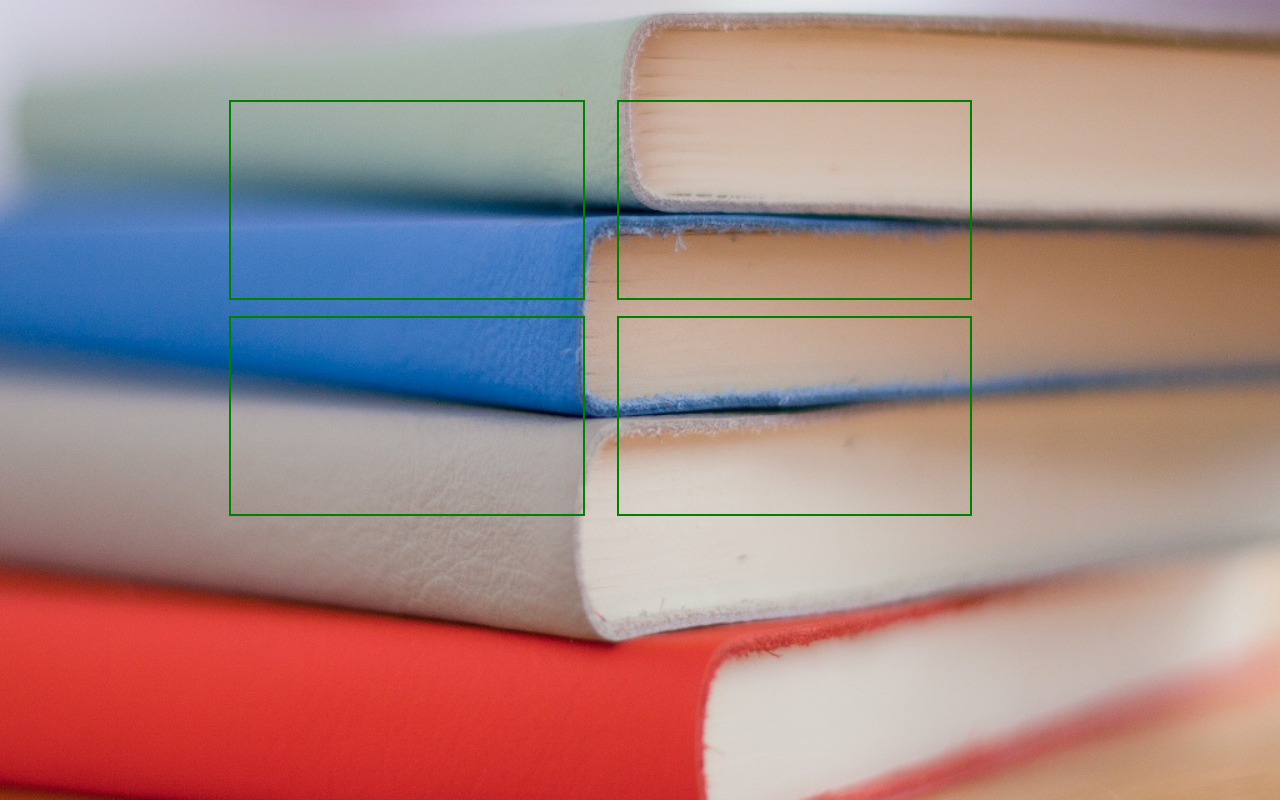
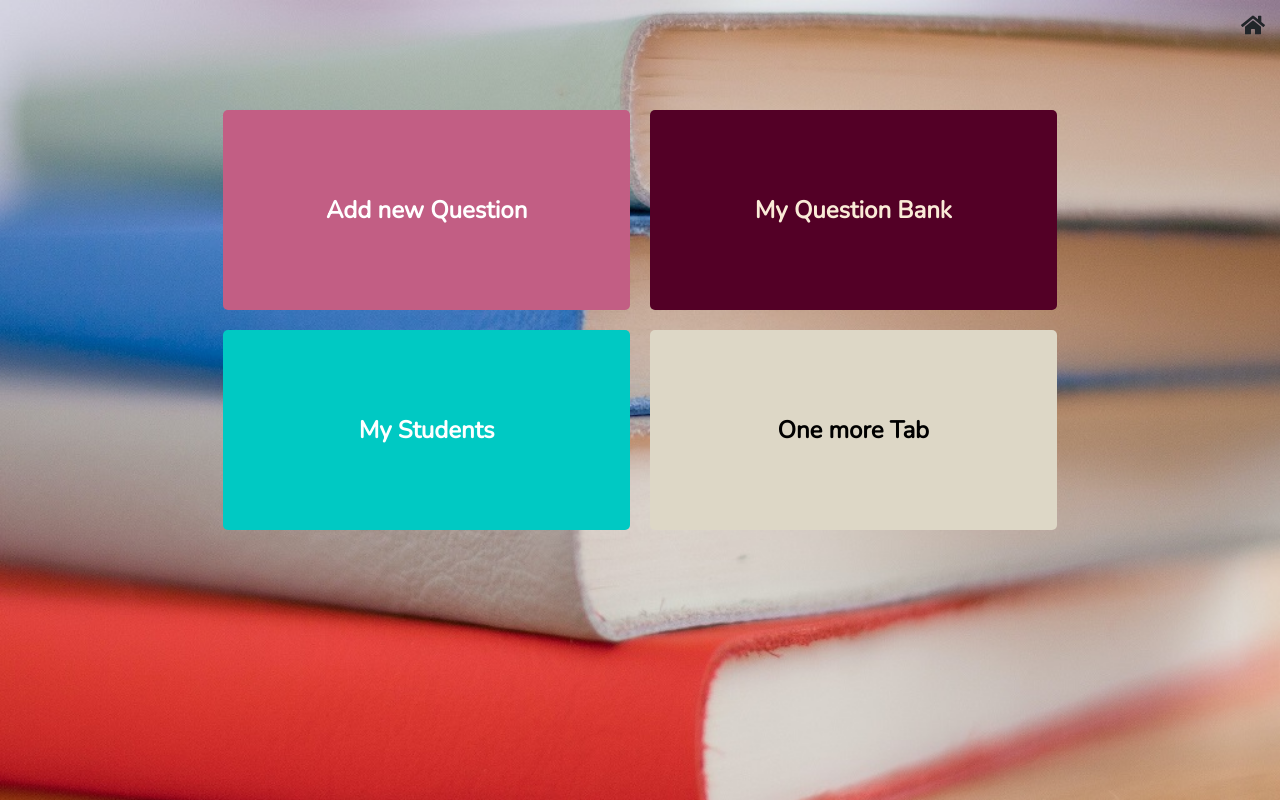
Before and after one commit to Paddybaba/thequestionmark, a Next.js app: page /options/teacherOptions in a window 1280 px wide. Built offline with nearby package versions, Linux system fonts and the light colour scheme.

Commit message:
adding options for teacher removing full screen

```diff
--- a/pages/options/teacherOptions.js
+++ b/pages/options/teacherOptions.js
@@ -1,18 +1,45 @@
 import React from "react";
-
+import router from "next/router";
+import { FaHome } from "react-icons/fa";
 const teacherOptions = () => {
   return (
     <>
-      <div className="container-fluid">
-        <div className="row">
+      <div className="container-fluid gx-0">
+        <div
+          className="simple-link"
+          style={{
+            position: "absolute",
+            top: 5,
+            right: 15,
+            cursor: "pointer",
+            fontSize: "1.5em",
+          }}
+          onClick={() => router.push("/")}
+        >
+          <FaHome />
+        </div>
+        <div className="row gx-0">
           <div className="col-8 mx-auto" style={{ marginTop: 100 }}>
-            <div className="row">
-              <div className="col-sm-5 box"></div>
-              <div className="col-sm-5 box"></div>
+            <div className="row mx-auto gx-0">
+              <div className="col-sm-6 ">
+                <div
+                  className="box newQuestion-box"
+                  onClick={() => router.push("/question/addQuestion2")}
+                >
+                  Add new Question
+                </div>
+              </div>
+              <div className="col-sm-6 ">
+                <div className="box question-bank-box">My Question Bank </div>
+              </div>
             </div>
-            <div className="row">
-              <div className="col-sm-5 box"></div>
-              <div className="col-sm-5 box"></div>
+            <div className="row mx-auto gx-0">
+              <div className="col-sm-6 ">
+                <div className="box mystudents-box">My Students</div>
+              </div>
+              <div className="col-sm-6 ">
+                <div className="box extra-box">One more Tab</div>
+              </div>
             </div>
           </div>
         </div>
--- a/src/components/mycss.css
+++ b/src/components/mycss.css
@@ -128,10 +128,37 @@ body {
 }
 .box {
   height: 200px;
-  border: 2px solid green;
-  margin: 1em;
+  /* border: 2px solid green; */
+  border-radius: 5px;
+  margin: 10px;
+  display: flex;
+  align-items: center;
+  justify-content: center;
+  font-size: 1.5em;
+  font-weight: bold;
+  cursor: pointer;
+  border: 3px solid transparent;
+  transition: all 300ms ease;
 }
-
+.box:hover {
+  border: white 3px solid;
+}
+.newQuestion-box {
+  background-color: #c25e84;
+  color: white;
+}
+.question-bank-box {
+  background-color: #530026;
+  color: antiquewhite;
+}
+.mystudents-box {
+  background-color: #00c9c3;
+  color: white;
+}
+.extra-box {
+  background-color: #ddd7c6;
+  color: black;
+}
 .test-page {
   /* display: flex; */
   /* position: relative; */
```
Also changed, not shown: pages/index.js (+6 -6 lines), pages/question/addQuestion2.js (+35 -21 lines).
